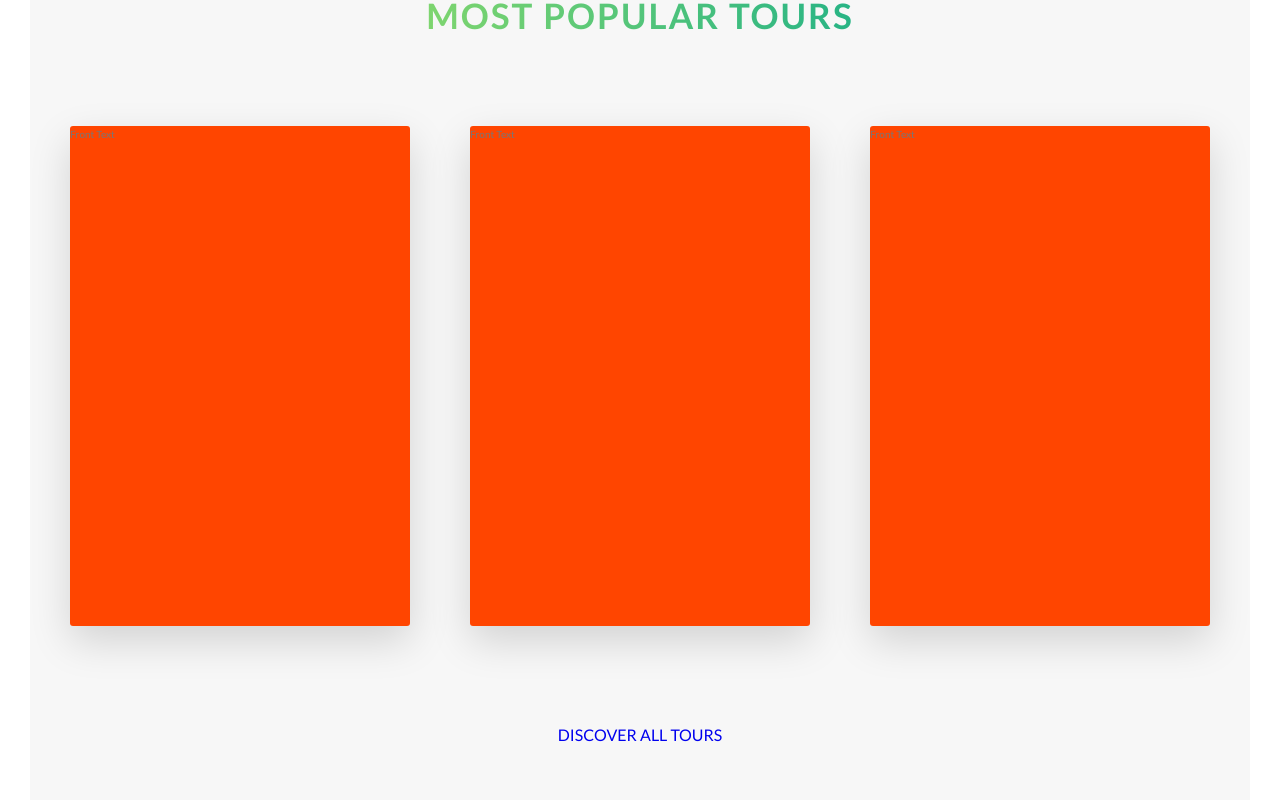
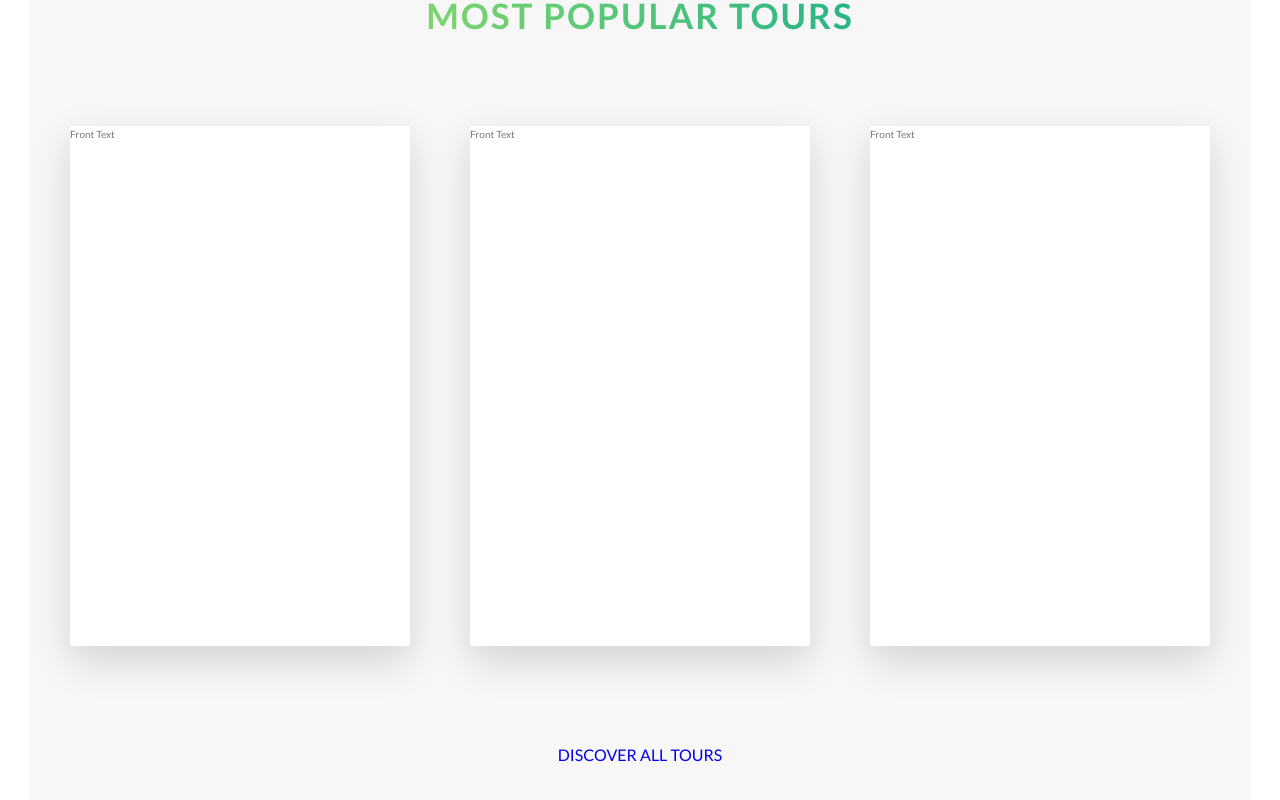
Before and after one commit to LauraTelqiu/natours-react, a React (Create React App) app: page / in a window 1280 px wide. Shown: the part 2359-3159 px from the top of the page. Built offline with nearby package versions, Linux system fonts and the light colour scheme.

Commit message:
back card backgrounds

```diff
--- a/src/components/TourCards.js
+++ b/src/components/TourCards.js
@@ -7,12 +7,14 @@ function TourCards() {
     <div className="row">
 
       {tours.map((tour) => {
-        const { id, frontTitle, backTitle } = tour;
+        const { id, frontTitle, backTitle, className } = tour;
         return (
           <div key={id} className="col-1-of-3">
             <div className="card">
               <div className="card__side card__side--front">{frontTitle}</div>
-              <div className="card__side card__side--back card__side--back-1">{backTitle}</div>
+              <div className={`card__side card__side--back ${className}`}>{backTitle}</div>
+
+
 
             </div>
           </div>
@@ -26,7 +28,7 @@ function TourCards() {
 
 
 
-    </div>
+    </div >
 
   )
 }
--- a/src/data.js
+++ b/src/data.js
@@ -38,16 +38,22 @@ export const tours = [
   {
     id: 1,
     frontTitle: "Front Text",
-    backTitle: 'Back Text'
+    backTitle: 'Back Text',
+    className: "card__side--back-1"
   },
   {
     id: 2,
     frontTitle: "Front Text",
-    backTitle: 'Back Text'
+    backTitle: 'Back Text',
+    className: "card__side--back-2"
   },
   {
     id: 3,
     frontTitle: "Front Text",
-    backTitle: 'Back Text'
+    backTitle: 'Back Text',
+    className: "card__side--back-3"
+
+
+
   }
 ]
--- a/src/sass/components/_card.scss
+++ b/src/sass/components/_card.scss
@@ -3,10 +3,10 @@
   perspective: 150rem;
   -moz-perspective: 150rem;
   position: relative;
-  height: 50rem;
+  height: 52rem;
 
   &__side {
-    height: 50rem;
+    height: 52rem;
     transition: all 0.8s ease;
     position: absolute;
     top: 0;
@@ -18,12 +18,35 @@
     box-shadow: 0 1.5rem 4rem rgba($color-black, 0.15);
 
     &--front {
-      background-color: orangered;
+      background-color: $color-white;
     }
 
     &--back {
       transform: rotateY(180deg);
-      background-color: green;
+
+      &-1 {
+        background-image: linear-gradient(
+          to right bottom,
+          $color-secondary-light,
+          $color-secondary-dark
+        );
+      }
+
+      &-2 {
+        background-image: linear-gradient(
+          to right bottom,
+          $color-primary-light,
+          $color-primary-dark
+        );
+      }
+
+      &-3 {
+        background-image: linear-gradient(
+          to right bottom,
+          $color-tertiary-light,
+          $color-tertiary-dark
+        );
+      }
     }
   }
 
--- a/src/sass/main.css
+++ b/src/sass/main.css
@@ -254,10 +254,10 @@ body {
   perspective: 150rem;
   -moz-perspective: 150rem;
   position: relative;
-  height: 50rem;
+  height: 52rem;
 }
 .card__side {
-  height: 50rem;
+  height: 52rem;
   transition: all 0.8s ease;
   position: absolute;
   top: 0;
@@ -270,11 +270,19 @@ body {
   box-shadow: 0 1.5rem 4rem rgba(0, 0, 0, 0.15);
 }
 .card__side--front {
-  background-color: orangered;
+  background-color: #fff;
 }
 .card__side--back {
   transform: rotateY(180deg);
-  background-color: green;
+}
+.card__side--back-1 {
+  background-image: linear-gradient(to right bottom, #ffb900, #ff7730);
+}
+.card__side--back-2 {
+  background-image: linear-gradient(to right bottom, #7ed56f, #28b485);
+}
+.card__side--back-3 {
+  background-image: linear-gradient(to right bottom, #2998ff, #5643fa);
 }
 .card:hover .card__side--front {
   transform: rotateY(-180deg);
```
Also changed, not shown: 1 other file (tests, documents, lock files or other folders).
